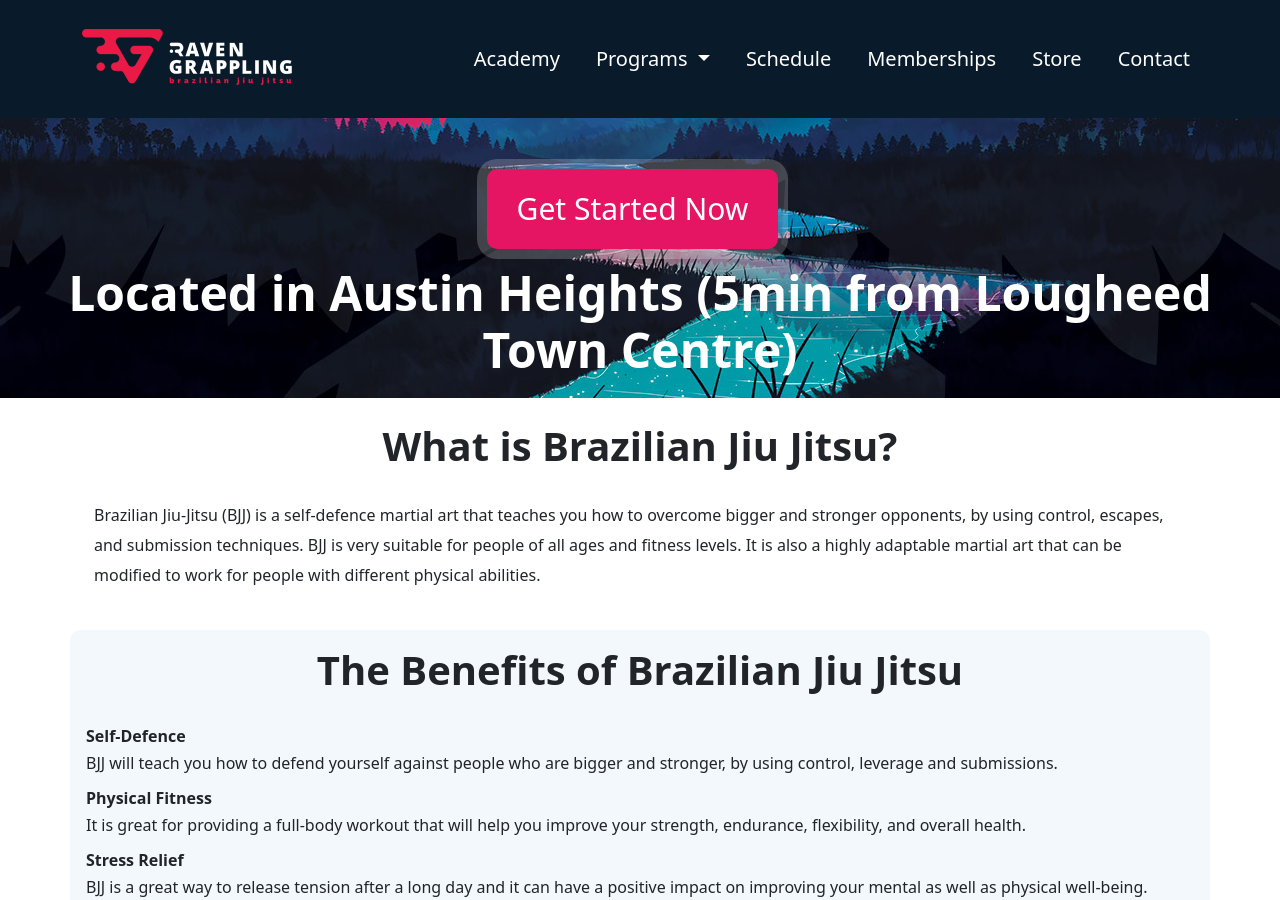
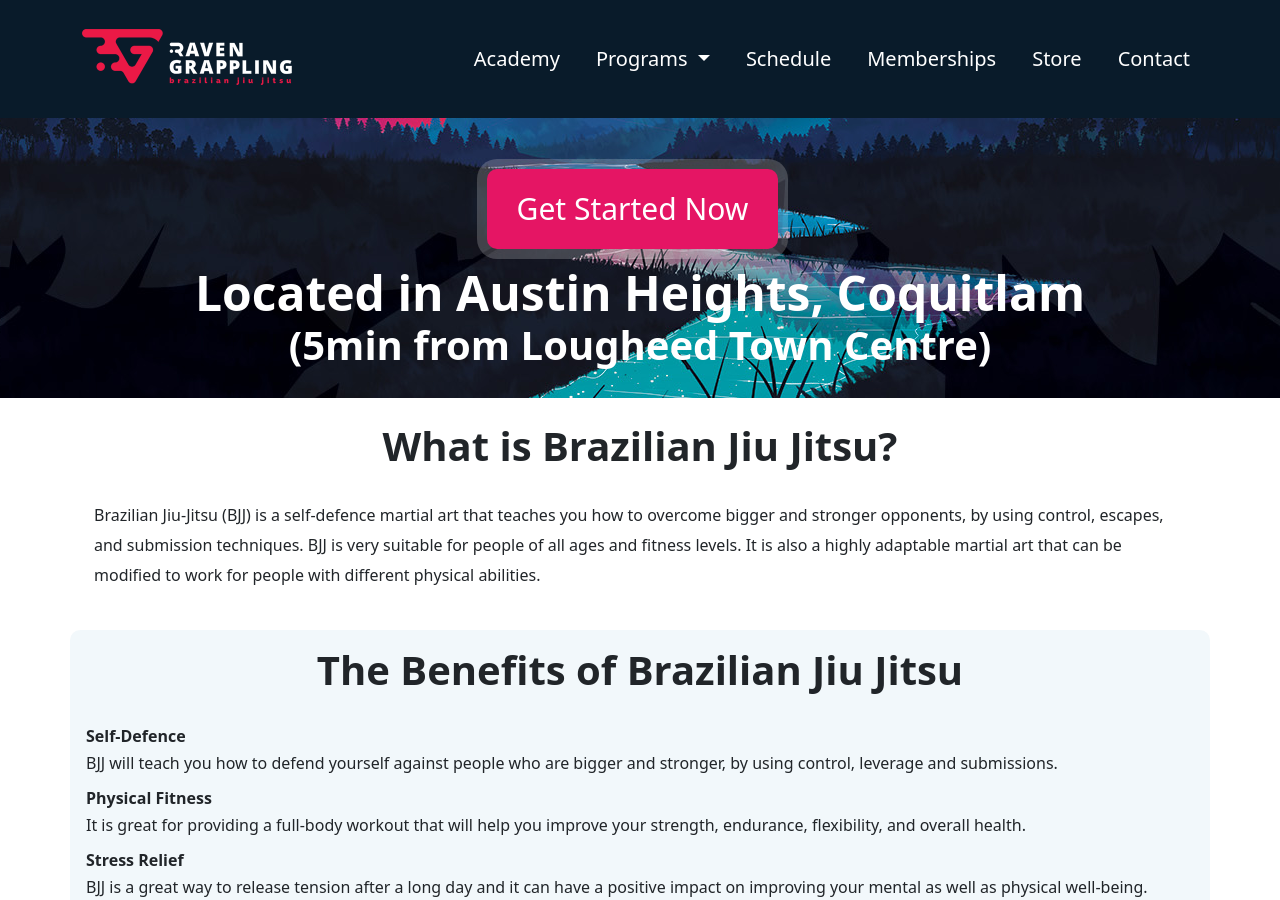
Before and after one commit to RavenGrappling/RavenGrappling.github.io, a Jekyll site: the page built from index.md, in a window 1280 px wide and 900 px high, scrolled down 360 px. Built offline with Jekyll 4.4.1, drawn with Linux system fonts in a browser that asks for light colours.

Commit message:
Update index.md

```diff
--- a/index.md
+++ b/index.md
@@ -11,7 +11,8 @@ layout: default
   </div>
     <a href="/memberships" class="rg-button">Get Started Now</a>
   </div>
-    <div class="display-5 fw-bold">Located in Austin Heights (5min from Lougheed Town Centre)</div>
+    <div class="display-5 fw-bold">Located in Austin Heights, Coquitlam</div>
+    <div class="display-6 fw-bold">(5min from Lougheed Town Centre)</div>
 </div>
 
 <div class="container py-5 px-4 p-lg-4">
```
